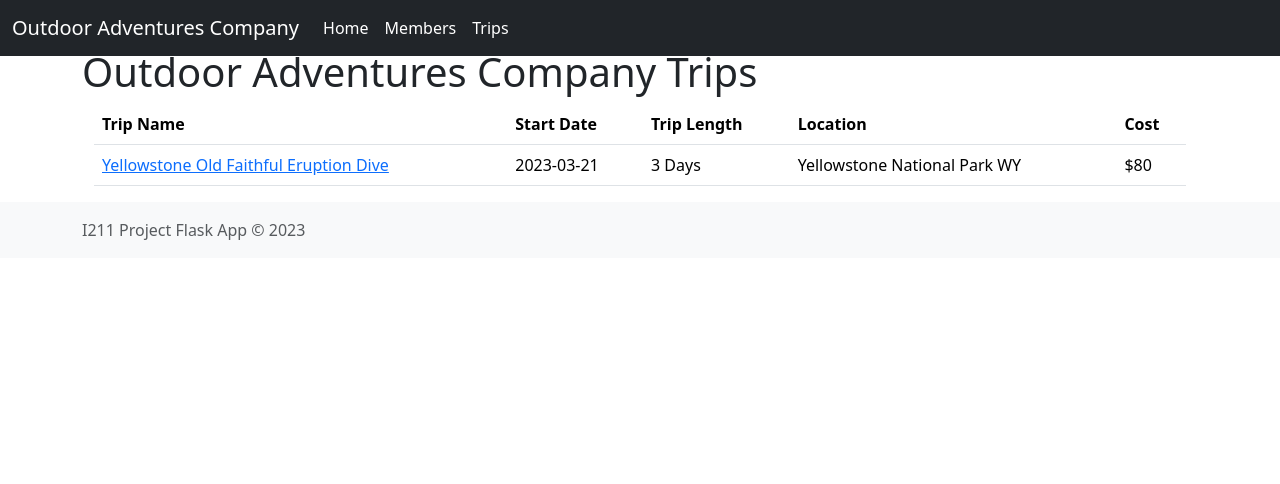
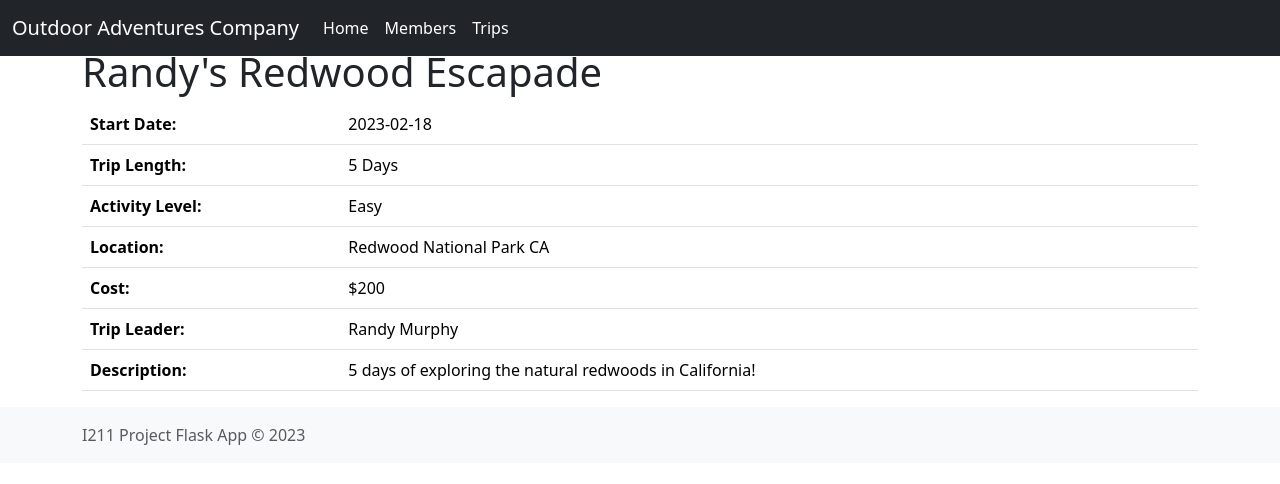
Before and after one commit to gavsimps/I211_project, a Flask app: page /trips/0 in a window 1280 px wide. Shown: the top 484 px of the page. Run offline with Flask 2, Linux system fonts and the light colour scheme; some libraries are stand-ins or nearby versions.

Commit message:
trip id set to index num on click

```diff
--- a/app.py
+++ b/app.py
@@ -23,6 +23,7 @@ with open('trips/trips.csv','r') as csvfile:
     trips_info = sorted(tripping, key = lambda x:x['start_date'])
 
 
+
 @app.route('/')
 def index():
     return render_template('index.html')
@@ -32,11 +33,13 @@ def members():
     return render_template('members.html',member_info=member_info,member_header=member_header)
 
 @app.route('/trips')
+def trips():
+    return render_template('trips.html',trips_info=trips_info)
+
 @app.route('/trips/<trip_id>')
-def trips(trip_id=None):
-    print(trip_id)
-    if trip_id in trips_info:
-        trip_info = trips_info[trip_id]
-        return render_template('trip.html',trip_info=trip_info)
+def trip(trip_id=None):
+    if trip_id == trip_id:
+        trip_page = trips_info[int(trip_id)]
+        return render_template('trip.html',trip_page=trip_page)
     else:
         return render_template('trips.html',trips_info=trips_info)
--- a/members.csv
+++ b/members.csv
@@ -4,3 +4,4 @@ Grimble Simpleton,2002-03-14,arceus519@gmail.com,1150 S Clarizz Bloomington IN,3
 Andrew Turnner,1996-12-08,bessattackingme28@gmail.com,925 Strand Rd Houstan TX,558-439-0021
 Danial Latinovik,2001-04-22,dlatinov@gmail.com,6203 E Verdant Dr Lafayette IN,317-430-1345
 Haley Millings,2001-08-13,iloverawmeat@gmail.com,7307 Indiana Ave Bloomington IN, 317-998-0305
+Bethanial Borken,1979-07-13,planteater@gmail.com,448 Stunt Ave Gary IN,202-657-7007
--- a/templates/index.html
+++ b/templates/index.html
@@ -2,7 +2,7 @@
 {% block title %}Home{% endblock %}
 {% block content %}
     <div class="px-4 py-5 my-5 text-center">
-    <img class="d-block mx-auto mb-4" src="{{url_for('static',filename='images/landfill.jpg')}}" alt="breathtaking view" width="400" height="200">
+    <img class="d-block mx-auto mb-4" src="{{url_for('static',filename='images/landfill.jpg')}}" alt="breathtaking view" width="600" height="300">
     <h1 class="display-5 fw-bold">Outdoor Adventures</h1>
     <div class="col-lg-6 mx-auto">
         <p class="lead mb-4">Welcome! This is the homepage for <b>Outdoor Adventures</b>!</p>
--- a/templates/trip.html
+++ b/templates/trip.html
@@ -1,10 +1,28 @@
 {% extends "base.html" %}
 {% block title %}Trip Info{% endblock %}
 {% block content %}
-    <h1 class="mt-5">{{trips_info[name]}}</h1>
-    <table>
+    <h1 class="mt-5">{{trip_page['name']}}</h1>
+    <table class="table">
         <tr>
-            <th>Start Date:</th><td>{{trips_info[start_date]}}</td>
+            <th>Start Date:</th><td padding-left="50px">{{trip_page['start_date']}}</td>
+        </tr>
+        <tr>
+            <th>Trip Length:</th><td>{{trip_page['length']}}</td>
+        </tr>
+        <tr>
+            <th>Activity Level:</th><td>{{trip_page['level']}}</td>
+        </tr>
+        <tr>
+            <th>Location:</th><td>{{trip_page['location']}}</td>
+        </tr>
+        <tr>
+            <th>Cost:</th><td>{{trip_page['cost']}}</td>
+        </tr>
+        <tr>
+            <th>Trip Leader:</th><td>{{trip_page['leader']}}</td>
+        </tr>
+        <tr>
+            <th>Description:</th><td>{{trip_page['description']}}</td>
         </tr>
     </table>
 {% endblock %}
--- a/templates/trips.html
+++ b/templates/trips.html
@@ -1,8 +1,8 @@
 {% extends "base.html" %}
 {% block title %}Trips{% endblock %}
 {% block content %}
-<h1 class="mt-5">Outdoor Adventures Company Trips</h1>
-<div class="container">
+<h1 class="mt-5" padding-top="50">Outdoor Adventures Company Trips</h1>
+<div class="container" padding-top="25">
     <table class="table table-hover">
         <thread>
             <tr>
@@ -16,7 +16,7 @@
         <tbody>
             {% for trp in trips_info %}
             <tr>
-                <td><a href="{{url_for('trips',trip_info=trip_info)}}">{{trp['name']}}</a></td>
+                <td><a href="{{url_for('trip', trip_id=trips_info.index(trp))}}">{{trp['name']}}</a></td>
                 <td>{{trp['start_date']}}</td>
                 <td>{{trp['length']}}</td>
                 <td>{{trp['location']}}</td>
--- a/trips/trips.csv
+++ b/trips/trips.csv
@@ -1,2 +1,7 @@
 name,start_date,length,cost,location,level,leader,description
 Yellowstone Old Faithful Eruption Dive,2023-03-21,3 Days,$80,Yellowstone National Park WY,Certain Death,Neo-Messiah,We will be diving into Old Faithful as it is erupting.
+Randy's Redwood Escapade,2023-02-18,5 Days,$200,Redwood National Park CA,Easy,Randy Murphy,5 days of exploring the natural redwoods in California!
+Great Smokey Mountains Adventure,2023-04-15,4 Days,$2200,Great Smokey Mountains National Park TN,Intermediate,Rei Mikero,This 4-day adventure brings you face to face with the many facets and hidden wonders of the Great Smoky Mountains.
+Grand Teton Kayaking,2023-06-06,2 Days,$1600,Grand Teton National Park WY,Easy,Nathan Meathers,The Grand Tetons are renowned for breathtaking beauty. This incredible 2-day trip takes us through some of the best sights.
+Weeping Nankoweap,2023-07-13,1 Day,$800,Grand Canyon National Park AZ,Intense,Jacob Scrimp,Grand Canyon National Park's most difficult named trail is Nankoweap Trail that begins from the North Rim and travels 14 miles to the Colorado River, including an 11-mile stretch without a water source. The payoff is a view of the Colorado River usually only seen by rafters, and the Nankoweap Graineries–cliff structures used by Native Americans centuries ago to store food supplies.
+Lake Monroe Boating,2023-06-04,1 Day,$20,Lake Monroe IN,Easy,Mike Park,Come watch the 4th of July fireworks on the lake!
```
